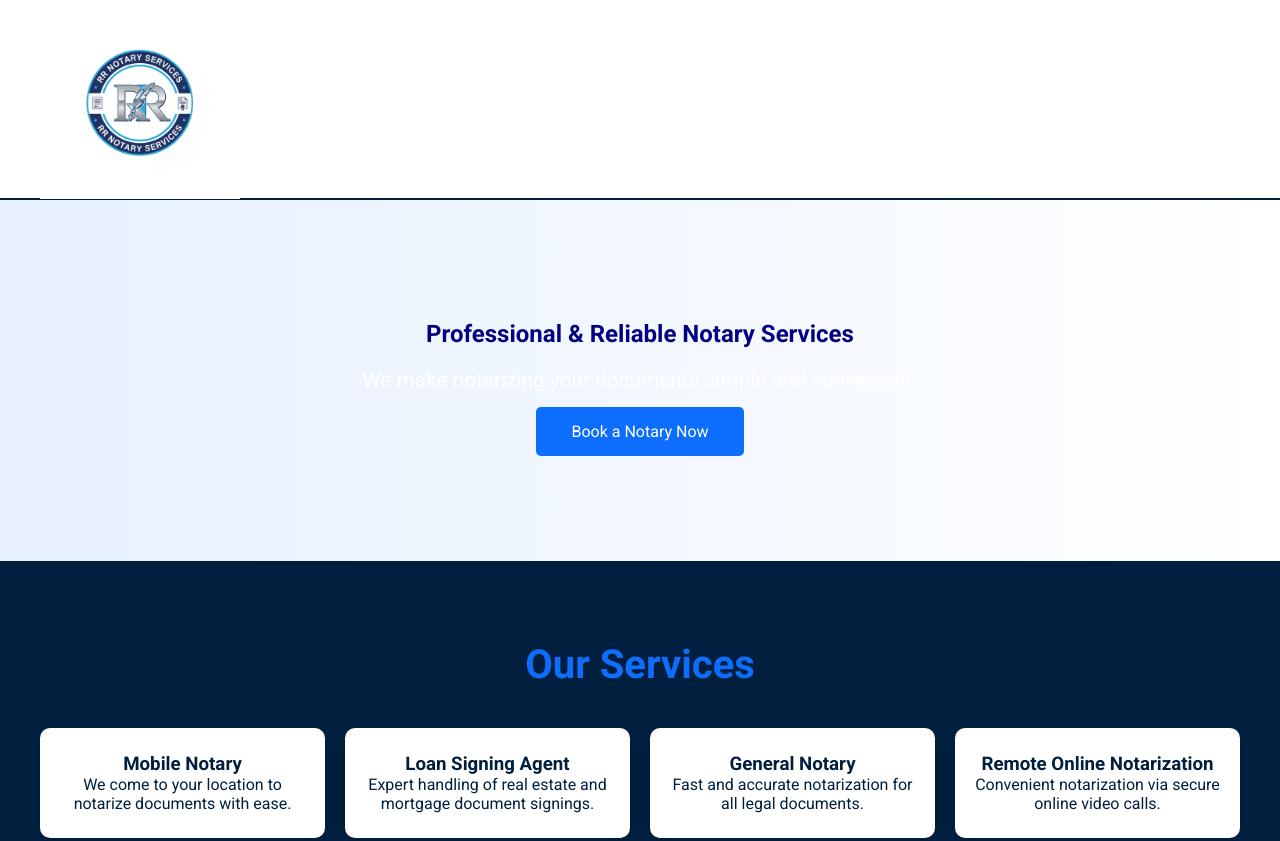
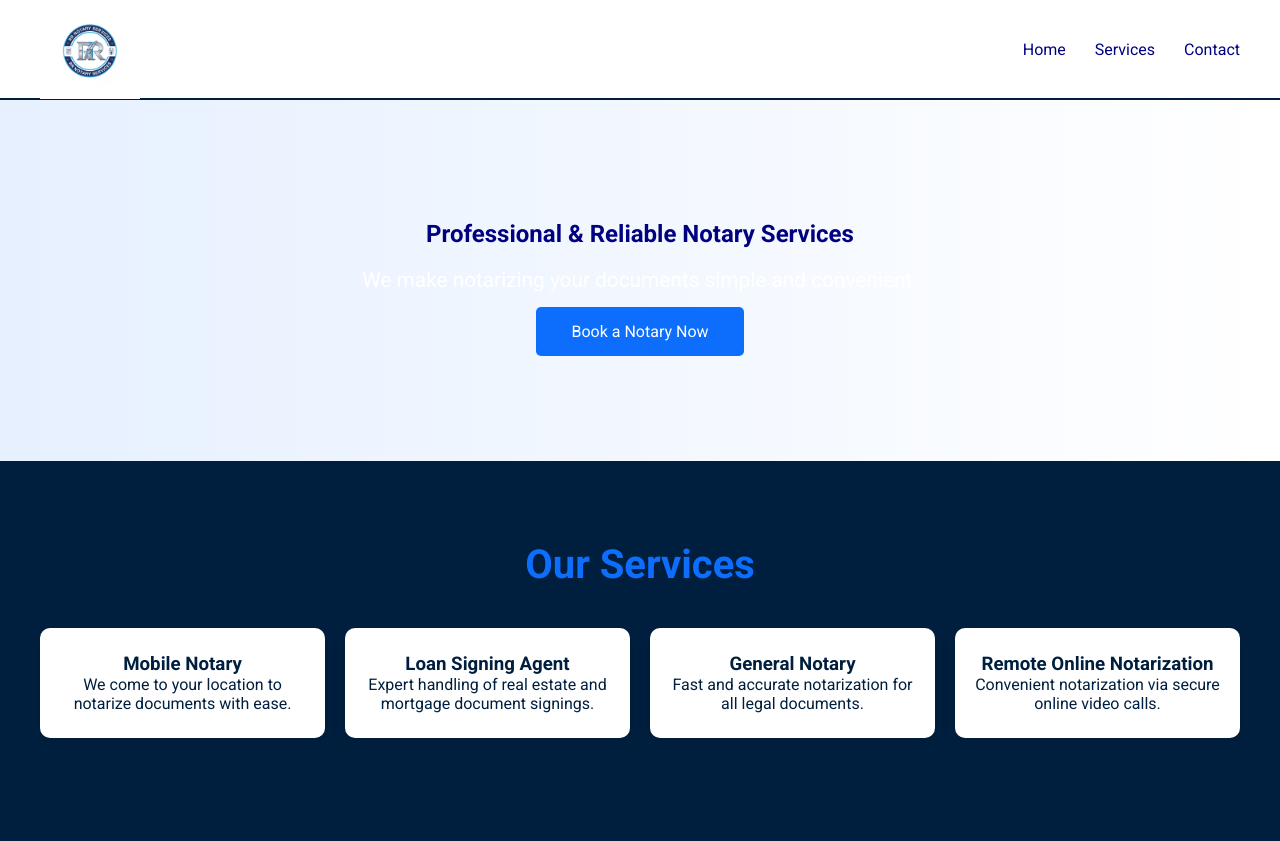
Before and after one commit to RRNotaryServices/RR-Notary-Services, a plain HTML site: page Index.html in a window 1280 px wide. Shown: the top 841 px of the page. Drawn offline with Linux system fonts and the light colour scheme.

Commit message:
Update style.css

```diff
--- a/style.css
+++ b/style.css
@@ -12,21 +12,21 @@ header {
     align-items: center;
     background-color: #ffffff; /* White strip */
     padding: 0 40px; /* Remove vertical padding */
-    height: 200px; /* Fixed strip height */
+    height: 100px; /* Fixed strip height */
     border-bottom: 2px solid #001f3f;
 }
 
 .logo-container {
-    height: 200px;/* Fill the header strip */
+    height: 100px;/* Fill the header strip */
 }
 
 .logo {
-    height: 200px; /* Set logo height explicitly */
-    width: 200px;  /* Maintain aspect ratio */
+    height: 100px; /* Set logo height explicitly */
+    width: 100px;  /* Maintain aspect ratio */
 }
 
 nav a {
-    color: #ffffff;
+    color: navy;
     text-decoration: none;
     margin-left: 25px;
     font-weight: 500;
```
